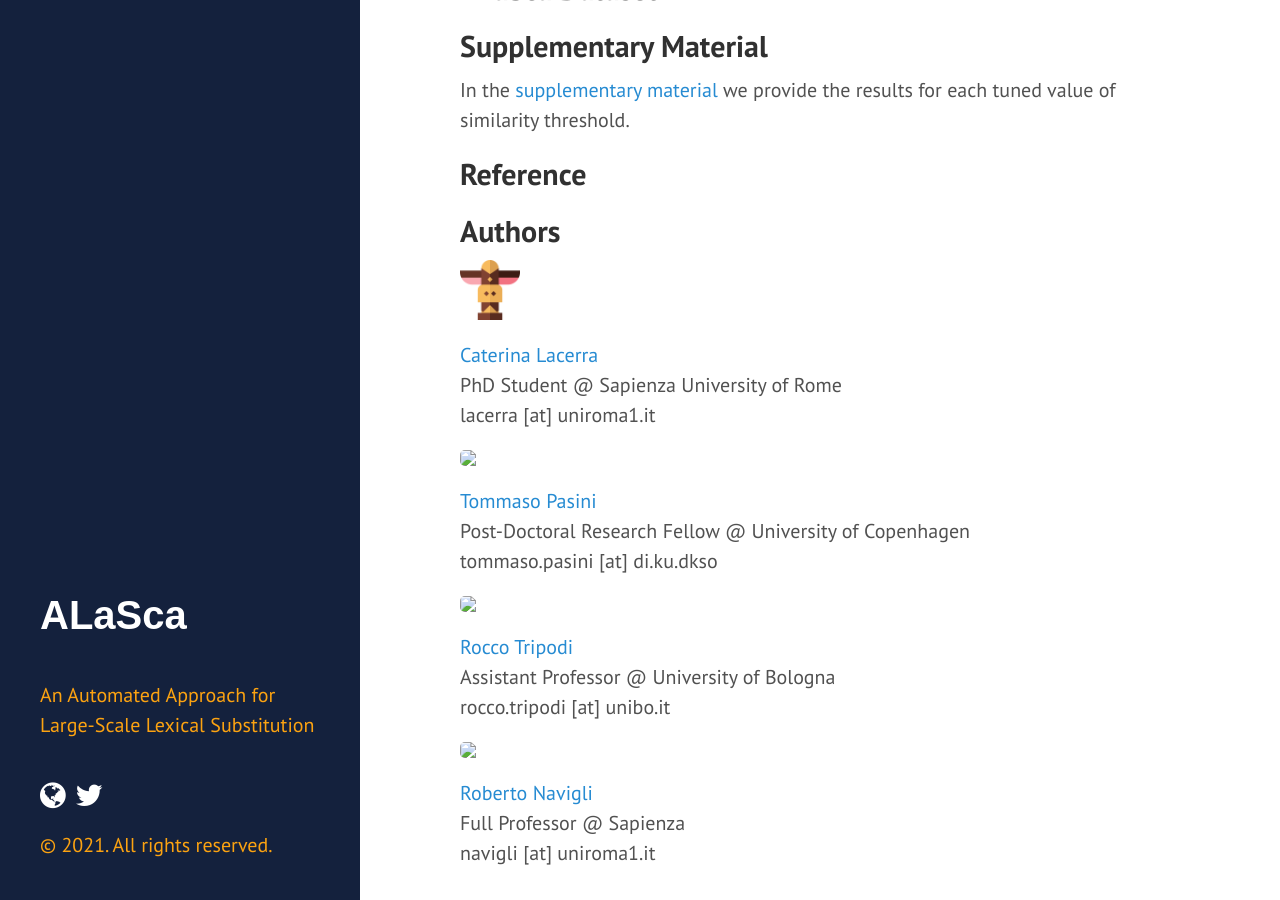
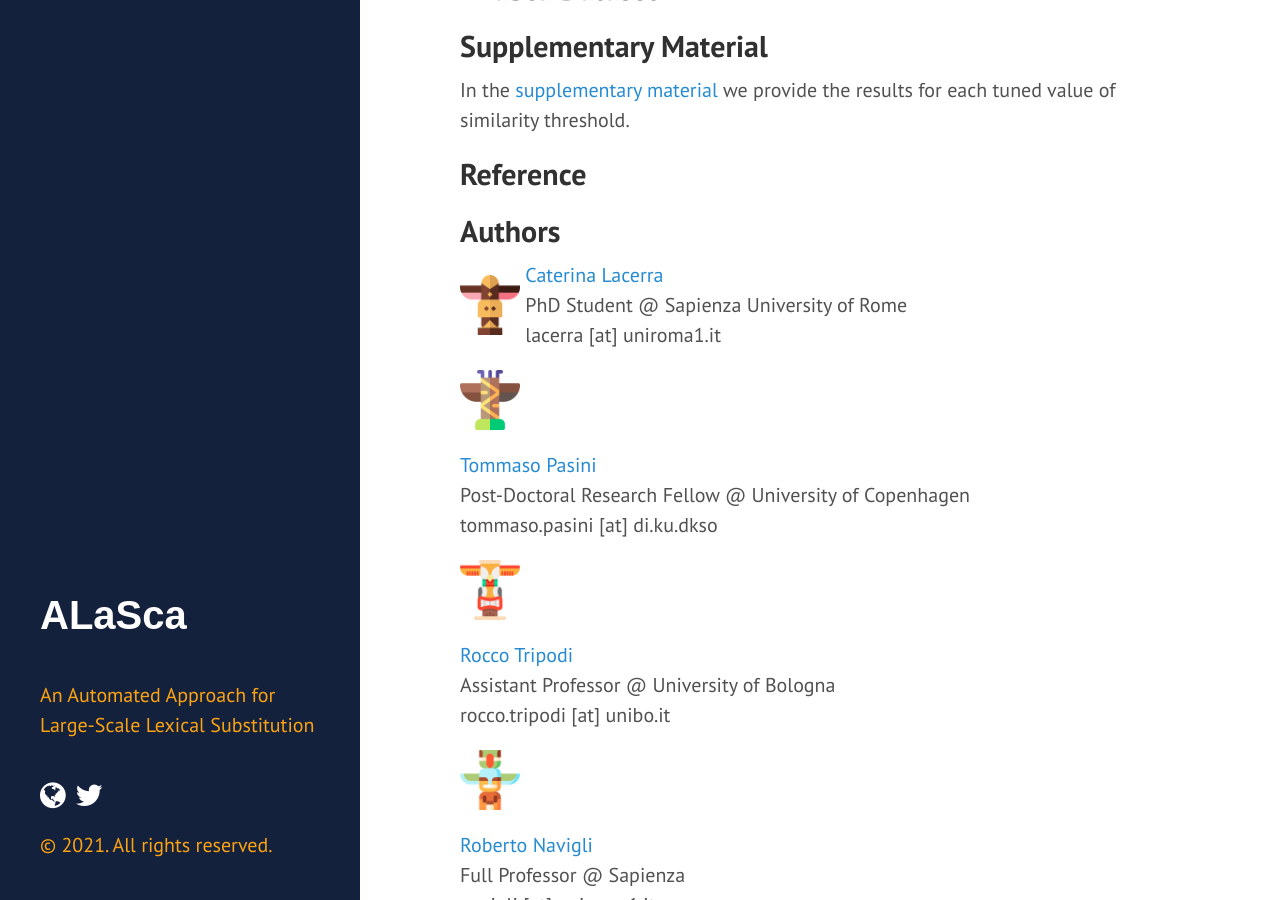
Before and after one commit to caterinaLacerra/ALaSca, a Jekyll site: the page built from docs/_posts/2021-05-24-datasets.md, in a window 1280 px wide and 900 px high, scrolled down 798 px. Built offline with Jekyll 4.4.1, drawn with Linux system fonts in a browser that asks for light colours.

Commit message:
Update 2021-05-24-datasets.md

```diff
--- a/docs/_posts/2021-05-24-datasets.md
+++ b/docs/_posts/2021-05-24-datasets.md
@@ -15,9 +15,10 @@ In the [supplementary material](/docs/assets/supplementary_alasca.pdf) we provid
 ## Reference
 
 ## Authors
-
-<div>
+<div style="display:inline-block;vertical-align:middle;">
 <img class="img" src="https://raw.githubusercontent.com/caterinaLacerra/alasca/master/docs/_images/totem_cate.png" width="60px">
+</div>
+<div style="display:inline-block;vertical-align:middle;">
 <p class="content-holder">
   <a href="https://caterinalacerra.github.io/" target='_blank'>Caterina Lacerra</a><br/>
   PhD Student @ Sapienza University of Rome<br/>
@@ -26,7 +27,7 @@ In the [supplementary material](/docs/assets/supplementary_alasca.pdf) we provid
 </div>
 
 <div>
-<img class="img" src="/totem_tommaso.png" width="60px">
+<img class="img" src="https://raw.githubusercontent.com/caterinaLacerra/alasca/master/docs/_images/totem_tommaso.png" width="60px">
 <p class="content-holder">
   <a href="https://pasinit.github.io/" target='_blank'>Tommaso Pasini</a><br/>
   Post-Doctoral Research Fellow @ University of Copenhagen<br/>
@@ -36,7 +37,7 @@ In the [supplementary material](/docs/assets/supplementary_alasca.pdf) we provid
 
 
 <div>
-<img class="img" src="/totem_rocco.png" width="60px">
+<img class="img" src="https://raw.githubusercontent.com/caterinaLacerra/alasca/master/docs/_images/totem_rocco.png" width="60px">
 <p class="content-holder">
   <a href="https://twitter.com/rocco_tri?lang=en">Rocco Tripodi</a><br/>
   Assistant Professor @ University of Bologna<br/>
@@ -45,7 +46,7 @@ In the [supplementary material](/docs/assets/supplementary_alasca.pdf) we provid
 </div>
 
 <div>
-<img class="img" src="/totem_prof.png" width="60px">
+<img class="img" src="https://raw.githubusercontent.com/caterinaLacerra/alasca/master/docs/_images/totem_prof.png" width="60px">
 <p class="content-holder">
   <a href="http://www.users.di.uniroma1.it/~navigli/" target='_blank'>Roberto Navigli</a><br/>
   Full Professor @ Sapienza<br/>
```
